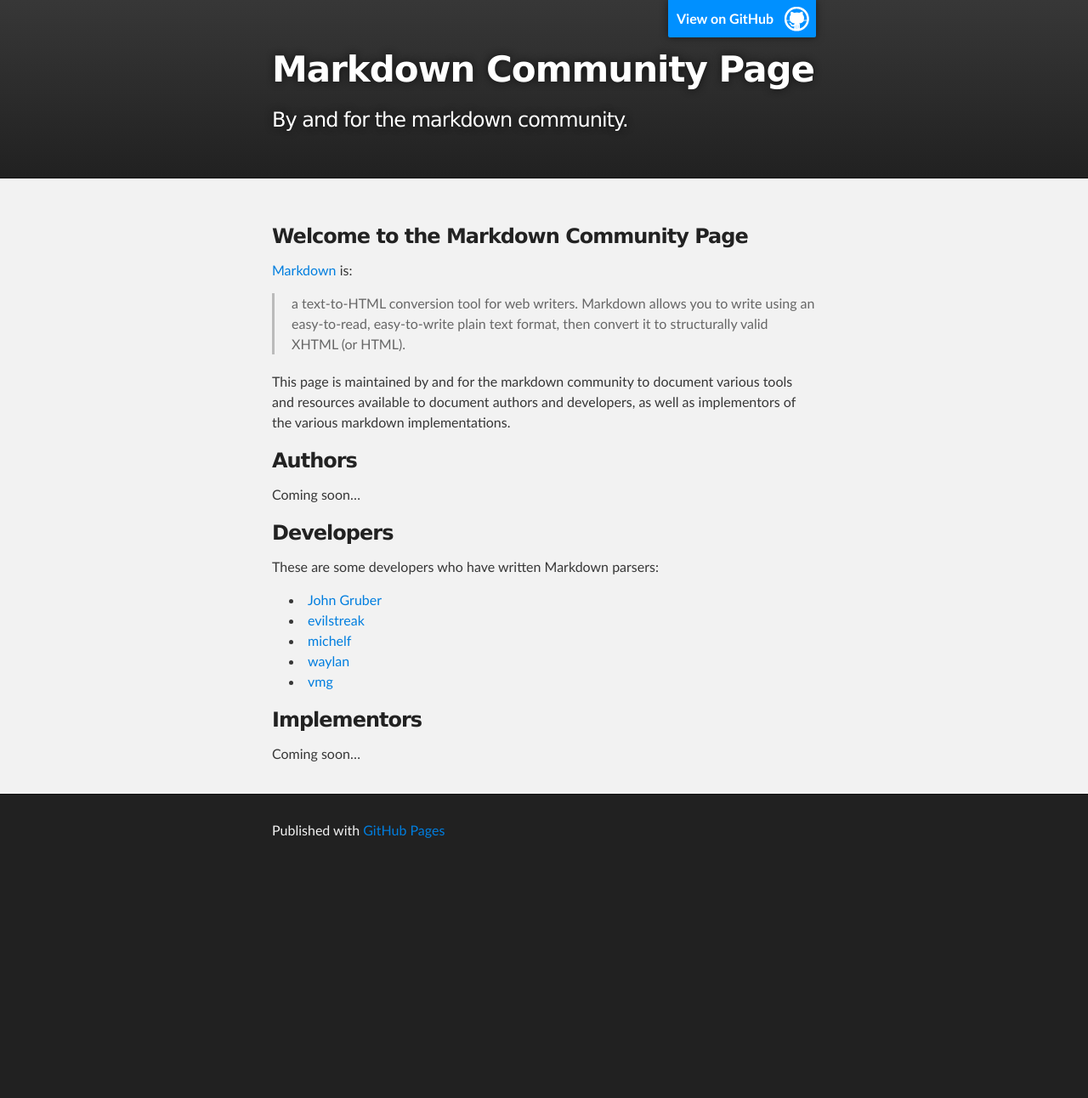
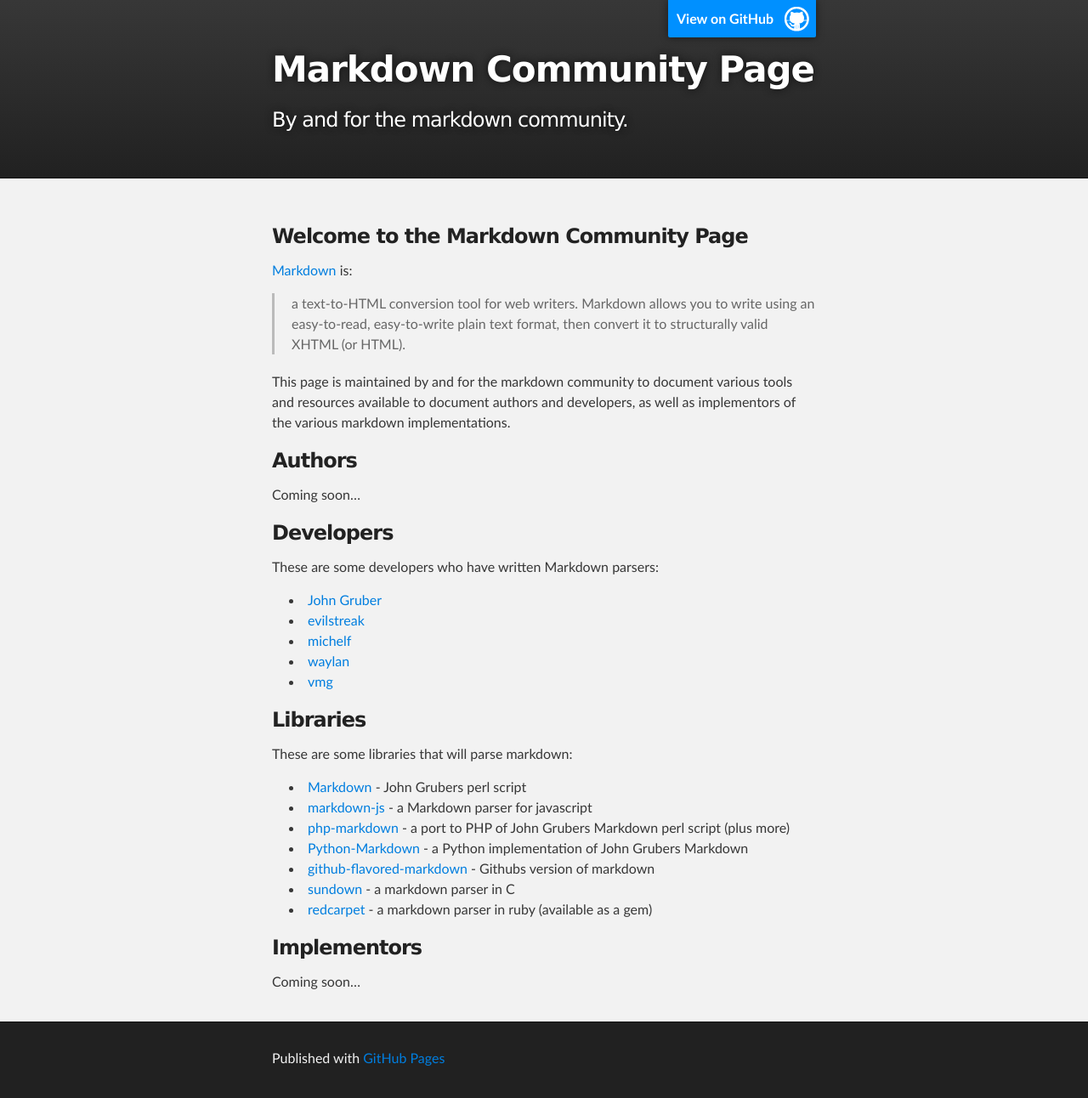
Before and after one commit to markdown/markdown.github.com, a Jekyll site: the page built from index.md, in a window 1280 px wide. Shown: the whole page at 85% size. Built offline with Jekyll 4.4.1, drawn with Linux system fonts in a browser that asks for light colours; Markdown is read by kramdown in place of the engine named in the settings; before the commit the page ends 1024 px from its top, so only the background shows below that.

Commit message:
added some libraries

```diff
--- a/index.md
+++ b/index.md
@@ -26,6 +26,19 @@
 * [vmg](https://github.com/vmg)
 
 
+### Libraries
+
+These are some libraries that will parse markdown:
+
+* [Markdown](http://daringfireball.net/projects/markdown/) - John Grubers perl script
+* [markdown-js](https://github.com/evilstreak/markdown-js) - a Markdown parser for javascript
+* [php-markdown](https://github.com/michelf/php-markdown) - a port to PHP of John Grubers Markdown perl script (plus more)
+* [Python-Markdown](https://github.com/waylan/Python-Markdown) - a Python implementation of John Grubers Markdown
+* [github-flavored-markdown](https://github.com/github/github-flavored-markdown) - Githubs version of markdown
+* [sundown](https://github.com/vmg/sundown) - a markdown parser in C
+* [redcarpet](https://github.com/vmg/redcarpet) - a markdown parser in ruby (available as a gem)
+
+
 ### Implementors
 Coming soon...
 
```
